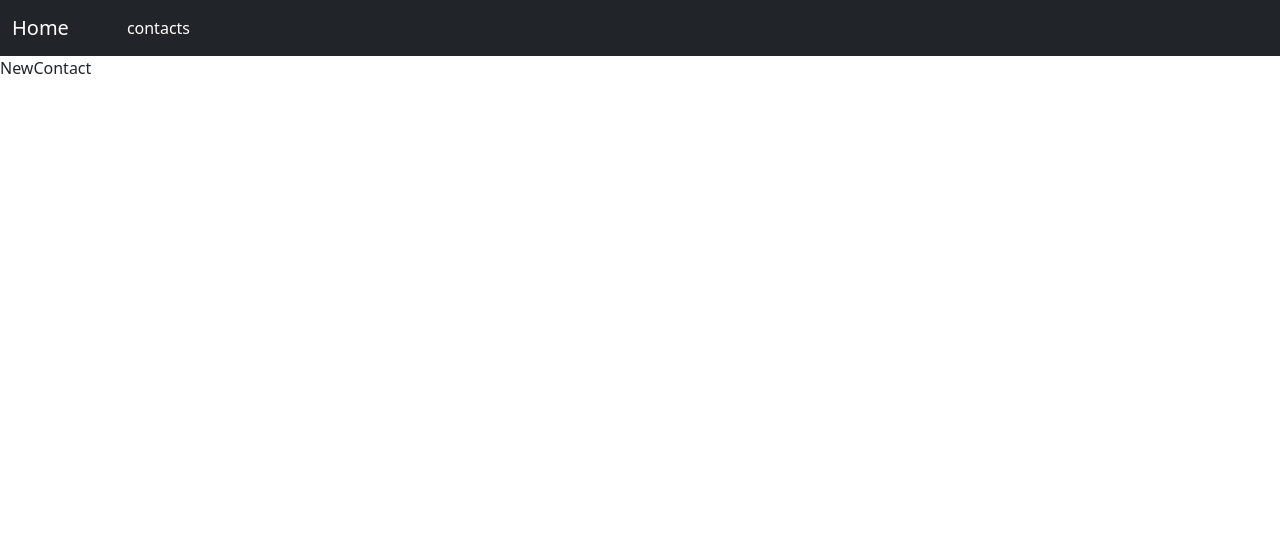
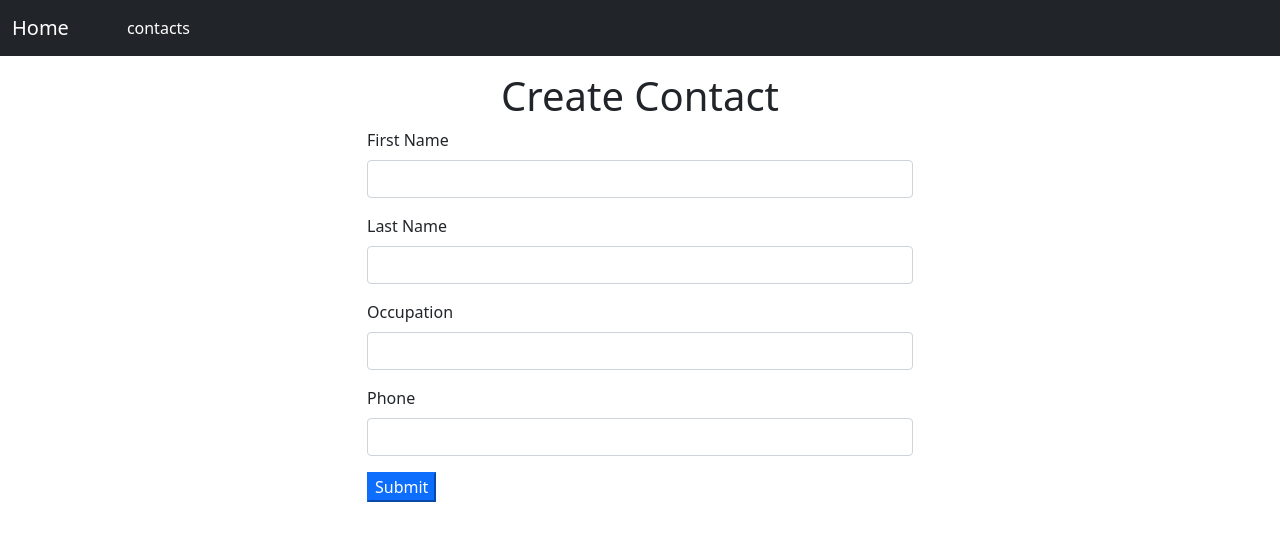
Before and after one commit to tinisto/contacts-app, a React (Create React App) app in the folder client/: page /contacts/new in a window 1280 px wide. Shown: the top 540 px of the page. Built offline with nearby package versions, Linux system fonts and the light colour scheme.

Commit message:
create form for New Contact

```diff
--- a/client/src/components/contacts/NewContact.js
+++ b/client/src/components/contacts/NewContact.js
@@ -1,4 +1,114 @@
+import { useState } from "react"
+
 const NewContact = () => {
-  return <div>NewContact</div>
+  const [state, setState] = useState({
+    first_name: "",
+    last_name: "",
+    occupation: "",
+    phone: "",
+  })
+
+  const changeHandler = (e) => {
+    setState({ ...state, [e.target.name]: e.target.value })
+  }
+  const submitHandler = (e) => {
+    e.preventDefault()
+    console.log(state)
+    setState({
+      first_name: "",
+      last_name: "",
+      occupation: "",
+      phone: "",
+    })
+  }
+  return (
+    <>
+      <section className="p-3">
+        <div className="container">
+          <div className="row">
+            <div className="col-md-6 offset-3">
+              <h1 className="text-center">Create Contact</h1>
+
+              <form onSubmit={submitHandler}>
+                <div className="mb-3">
+                  <label
+                    htmlFor="first_name"
+                    className="form-label"
+                    placeholder="Type First Name"
+                  >
+                    First Name
+                  </label>
+                  <input
+                    type="text"
+                    className="form-control"
+                    name="first_name"
+                    id="first_name"
+                    value={state.first_name}
+                    onChange={changeHandler}
+                  />
+                </div>
+                <div className="mb-3">
+                  <label
+                    htmlFor="last_name"
+                    className="form-label"
+                    placeholder="Type Last Name"
+                  >
+                    Last Name
+                  </label>
+                  <input
+                    type="text"
+                    className="form-control"
+                    name="last_name"
+                    id="last_name"
+                    value={state.last_name}
+                    onChange={changeHandler}
+                  />
+                </div>
+                <div className="mb-3">
+                  <label
+                    htmlFor="occupation"
+                    className="form-label"
+                    placeholder="Type Occupation"
+                  >
+                    Occupation
+                  </label>
+                  <input
+                    type="text"
+                    className="form-control"
+                    name="occupation"
+                    id="occupation"
+                    value={state.occupation}
+                    onChange={changeHandler}
+                  />
+                </div>
+                <div className="mb-3">
+                  <label
+                    htmlFor="phone"
+                    className="form-label"
+                    placeholder="Type Phone"
+                  >
+                    Phone
+                  </label>
+                  <input
+                    type="number"
+                    className="form-control"
+                    name="phone"
+                    id="phone"
+                    value={state.phone}
+                    onChange={changeHandler}
+                  />
+                </div>
+                <div className="mb-3">
+                  <button type="submit" className="btn-primary">
+                    Submit
+                  </button>
+                </div>
+              </form>
+            </div>
+          </div>
+        </div>
+      </section>
+    </>
+  )
 }
 export default NewContact
```
